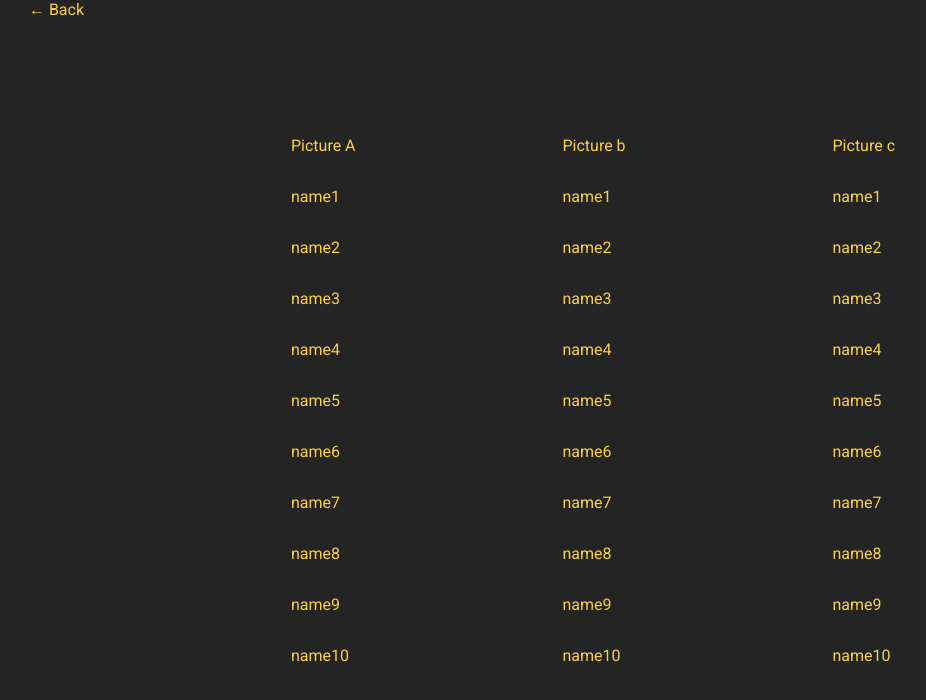
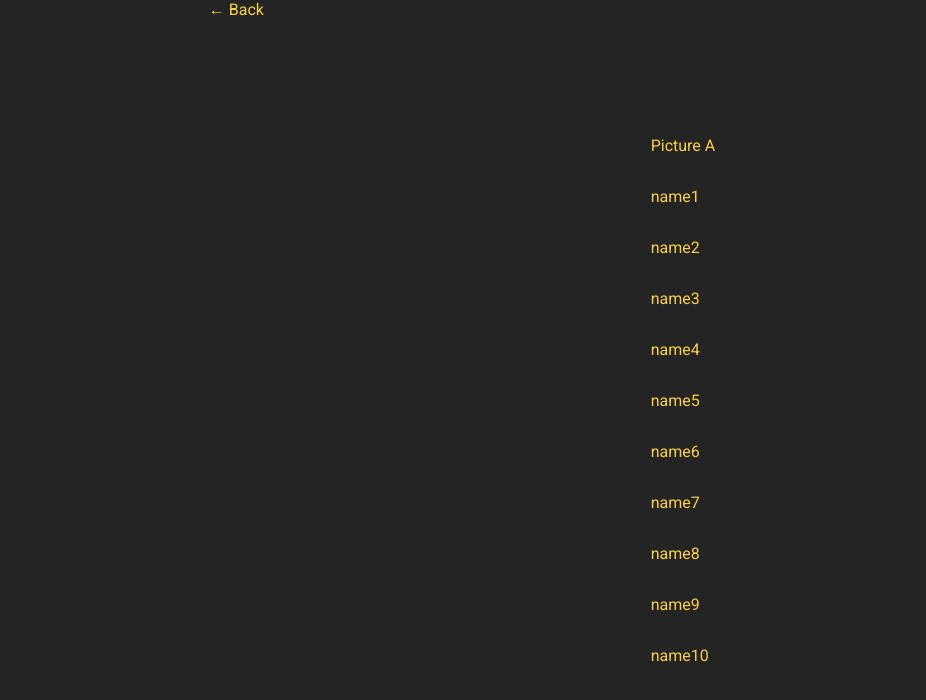
Before and after one commit to uwuzumaki/wheres-waldo, a React (Vite) app: page /highscores in a window 1280 px wide. Shown: the top 700 px of the page, without its empty margins (178-1104 px from the left). Built offline with nearby package versions, Linux system fonts and the light colour scheme; a web font is replaced by a local one.

Commit message:
removed highscores for maps b and c

```diff
--- a/src/Components/Highscores/Highscores.jsx
+++ b/src/Components/Highscores/Highscores.jsx
@@ -1,5 +1,7 @@
 import { styled } from "@mui/material";
 import { Link } from "react-router-dom";
+import { useEffect } from "react";
+import axios from "axios";
 
 const Base = styled("div")(({ theme }) => ({
   flex: 1,
@@ -22,6 +24,7 @@ const Player = styled("div")({
 const data = [1, 2, 3, 4, 5, 6, 7, 8, 9, 10];
 
 const Highscores = () => {
+  useEffect(() => {});
   return (
     <Base>
       <Back to="/">&larr; Back</Back>
@@ -34,7 +37,7 @@ const Highscores = () => {
           </Player>
         ))}
       </div>
-      <div>
+      {/* <div>
         <p>Picture b</p>
         {data.map((score, index) => (
           <Player key={index}>
@@ -51,7 +54,7 @@ const Highscores = () => {
             <p>{score}</p>
           </Player>
         ))}
-      </div>
+      </div> */}
     </Base>
   );
 };
```
